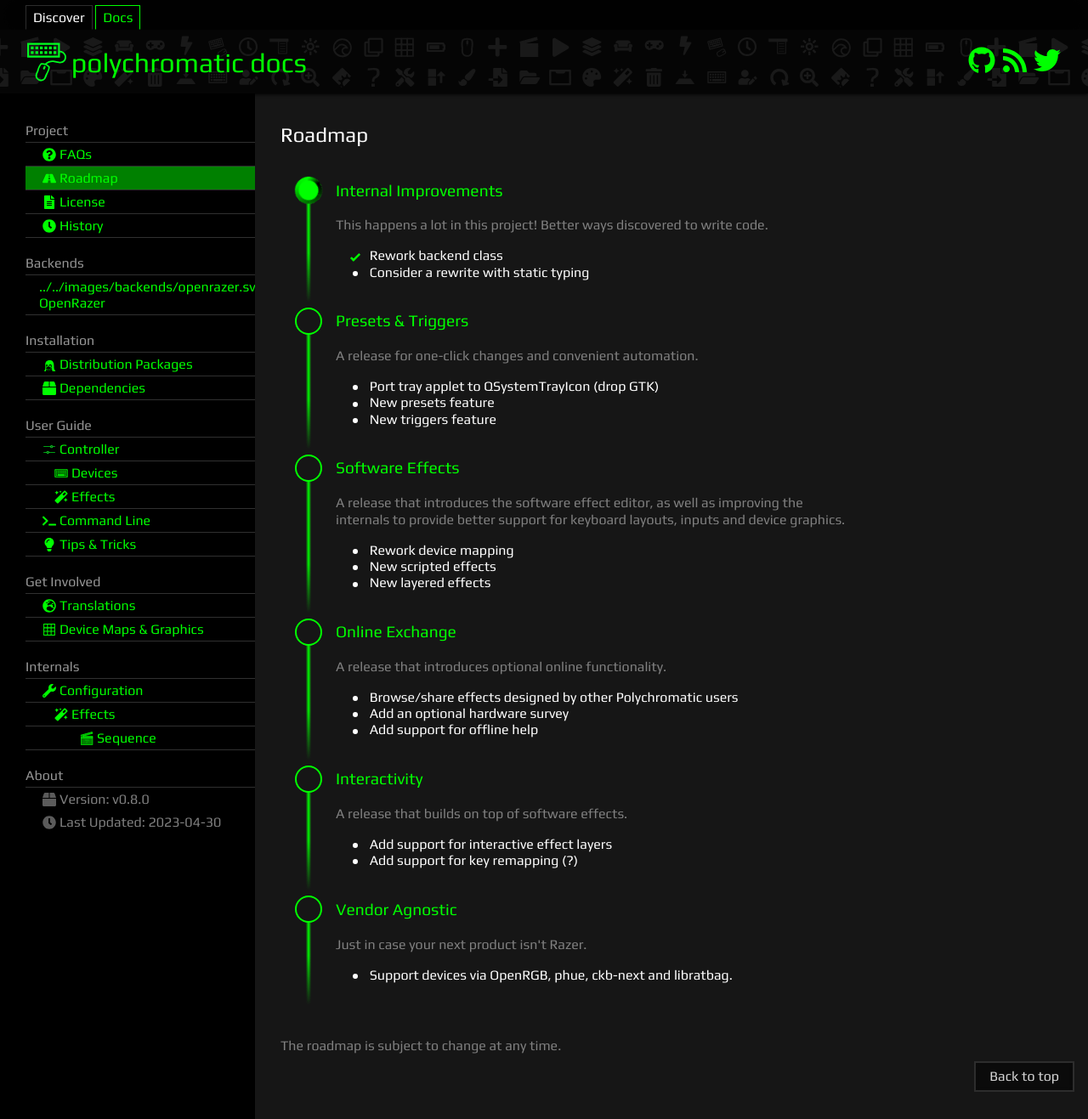
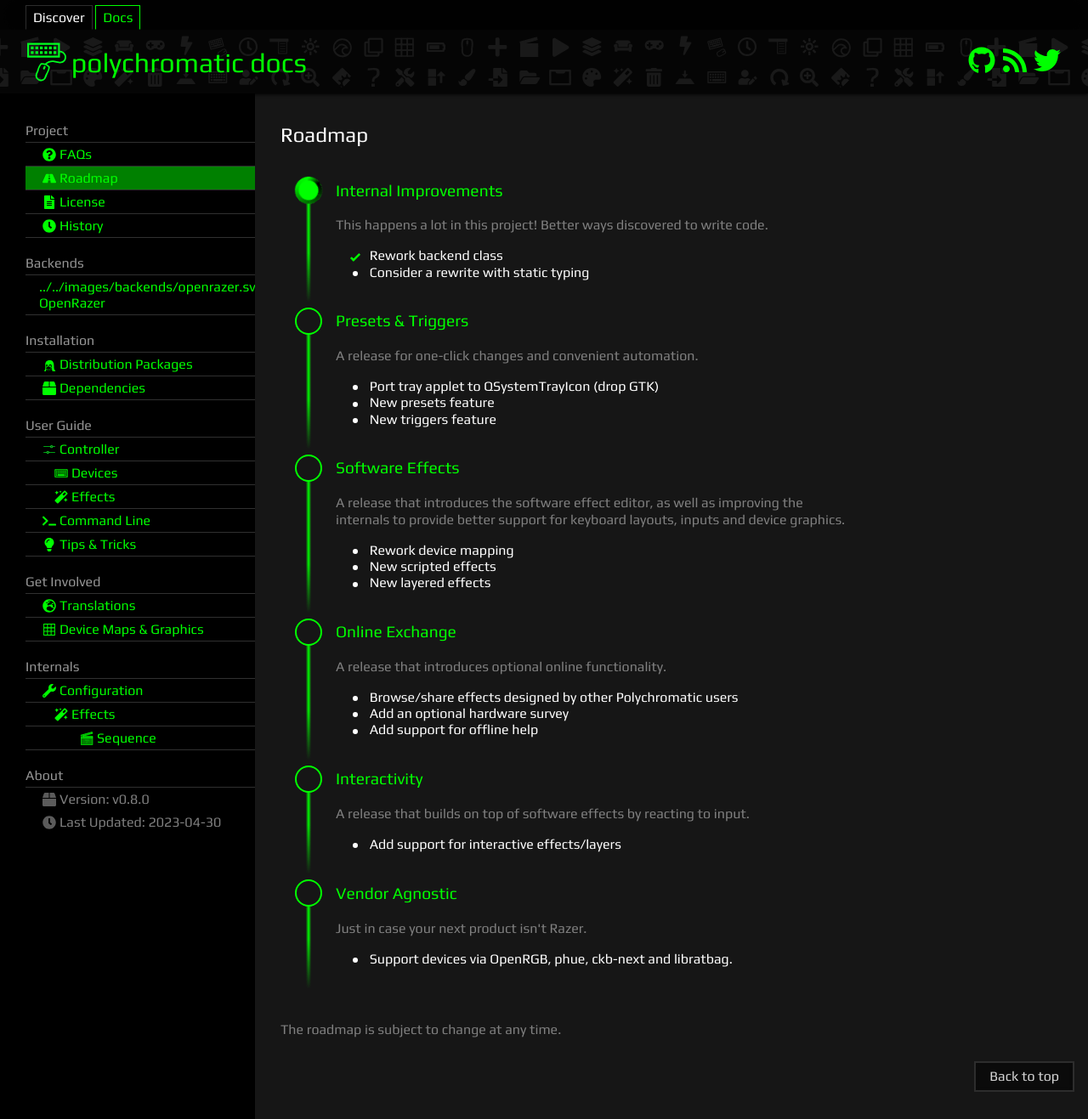
Before and after one commit to polychromatic/polychromatic-docs, a Jekyll site: the page built from pages/roadmap.md, in a window 1280 px wide and 1317 px high. Shown: the whole window at 85% size. Built offline with Jekyll 4.4.1, drawn with Linux system fonts in a browser that asks for light colours.

Commit message:
Update roadmap
Key remapping is off the road, since it's a generic feature and I'm
thinking to focus the future of this software towards being better at
lighting management.

For more info, see:
https://github.com/polychromatic/polychromatic/issues/78#issuecomment-1509083896

```diff
--- a/pages/roadmap.md
+++ b/pages/roadmap.md
@@ -50,13 +50,12 @@ roadmap:
         - Add support for offline help
 
     - name: Interactivity
-      desc: A release that builds on top of software effects.
+      desc: A release that builds on top of software effects by reacting to input.
       checked: false
       completed:
         null
       pending:
-        - Add support for interactive effect layers
-        - Add support for key remapping (?)
+        - Add support for interactive effects/layers
 
     - name: Vendor Agnostic
       desc: Just in case your next product isn't Razer.
```
